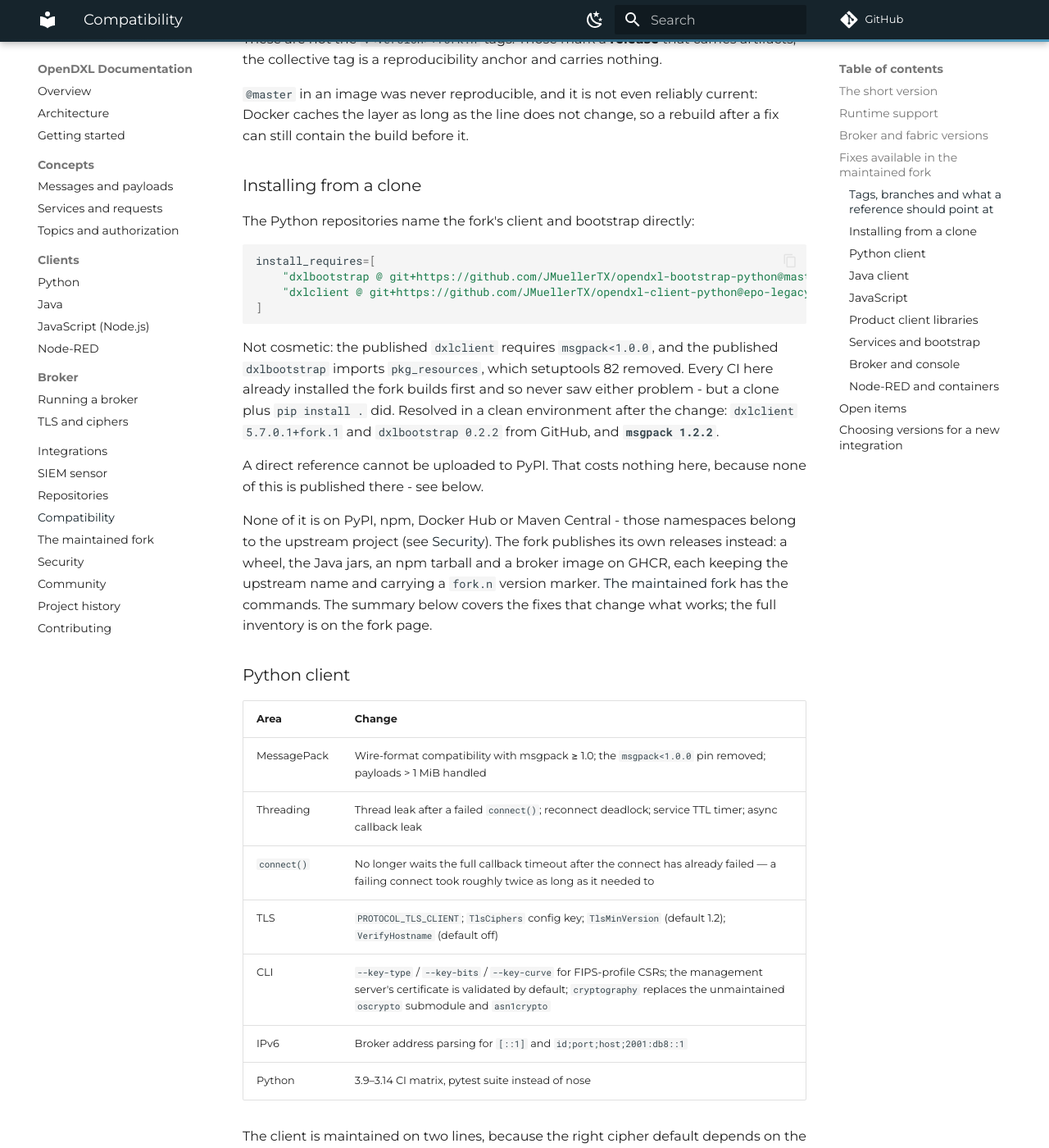
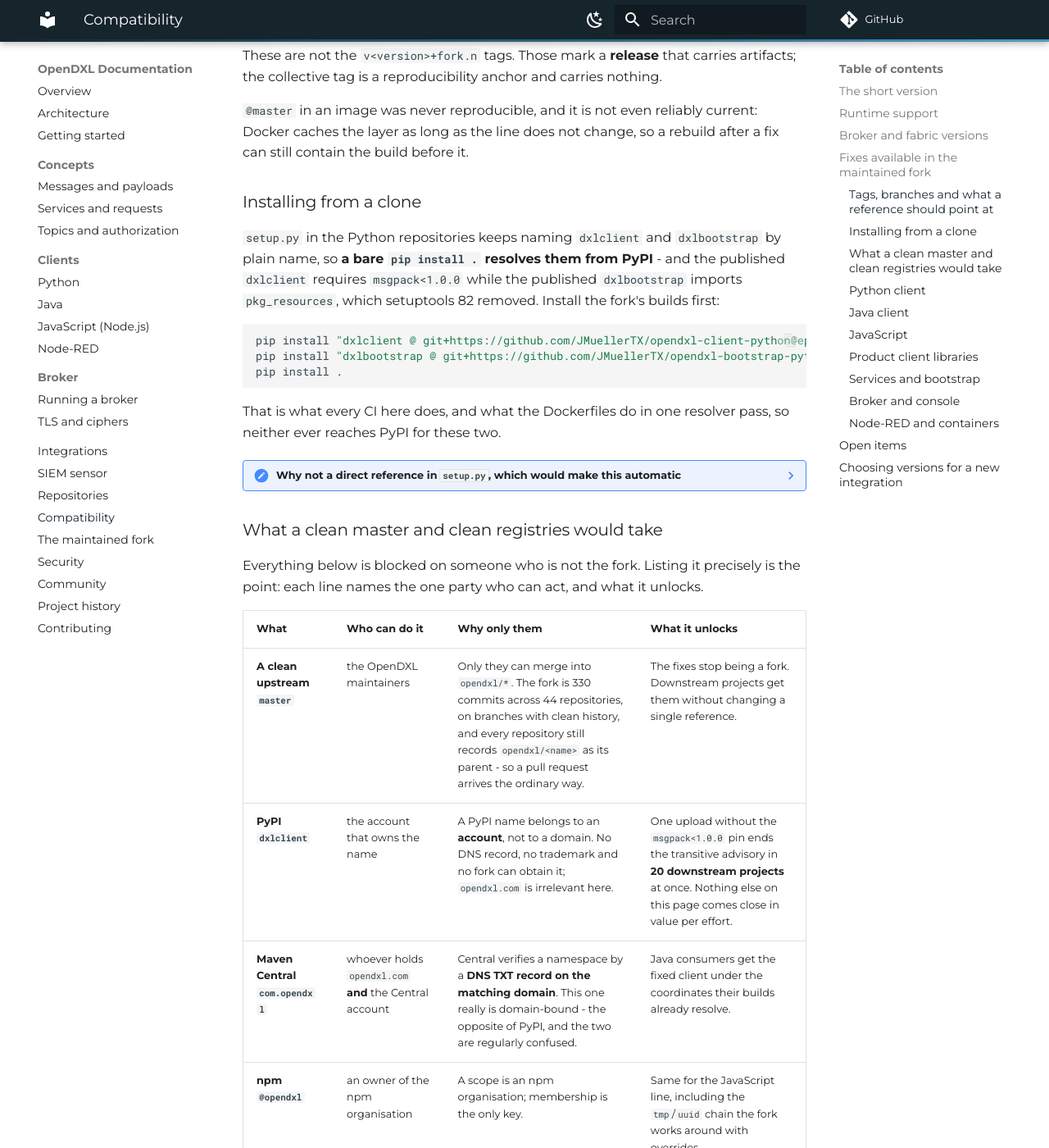
Before and after one commit to JMuellerTX/opendxl-docs, an MkDocs documentation site: the page built from docs/compatibility.md, in a window 1280 px wide and 1400 px high, scrolled down 3266 px. Shown: the whole window at 82% size. Built offline with MkDocs 1.6.1 and Material for MkDocs 9.7.7, drawn with Linux system fonts in a browser that asks for light colours; comment, search, counter and statistics services are not loaded; some of the changed text lies outside the part shown.

Commit message:
Document what a clean master and clean registries would take
The question the fork cannot answer for itself, answered precisely: for each
of upstream master, PyPI, Maven Central and npm, who is the one party that can
act, why only them, and what it unlocks.

The distinction that keeps getting lost: a PyPI name belongs to an account, a
Maven namespace to a domain by DNS TXT record. opendxl.com decides the second
and is irrelevant to the first - so the highest-value step, one dxlclient
release without the msgpack<1.0.0 pin, needs no domain, no legal step and no
coordination with this fork, and removes a transitive advisory from twenty
projects at once.

Also replaces the "Installing from a clone" section written for the direct
references that were reverted today, and keeps the reasoning in a collapsed
note so the next person does not re-try it: four concrete costs, each
reproduced.

Co-Authored-By: Claude Opus 5 <noreply@anthropic.com>

````diff
--- a/docs/compatibility.md
+++ b/docs/compatibility.md
@@ -79,7 +79,7 @@ The fork uses three kinds of git reference, and the difference is deliberate:
 
 | Reference | Where | Why |
 |---|---|---|
-| `fork-2026-09-21` | Dockerfiles | A **collective tag**, one per repository, marking the state at the end of a connected run of sessions. An image has to be reproducible. |
+| `fork-2026-09-21` | Dockerfiles | A **collective tag**, one in each of the 44 repositories the fork changed (`opendxl-build-status` has none, because it has no fork commit), marking the state at the end of a connected run of sessions. An image has to be reproducible. |
 | `fork-2026-09-21-epo-legacy` | Dockerfiles that need the fallback line | The `epo-legacy` branch of the Python client keeps `AES128-SHA256` for brokers older than DXL 6.1.1; `master` is forward secrecy only. One tag for both lines would have moved every image to the other one. |
 | `@master` / `@epo-legacy` | `setup.py`, CI workflows | A branch says which **line** a library needs, not which build shipped. CI tests the tip on purpose. |
 
@@ -92,23 +92,65 @@ can still contain the build before it.
 
 ### Installing from a clone
 
-The Python repositories name the fork's client and bootstrap directly:
+`setup.py` in the Python repositories keeps naming `dxlclient` and `dxlbootstrap` by
+plain name, so **a bare `pip install .` resolves them from PyPI** - and the published
+`dxlclient` requires `msgpack<1.0.0` while the published `dxlbootstrap` imports
+`pkg_resources`, which setuptools 82 removed. Install the fork's builds first:
 
-```python
-install_requires=[
-    "dxlbootstrap @ git+https://github.com/JMuellerTX/opendxl-bootstrap-python@master",
-    "dxlclient @ git+https://github.com/JMuellerTX/opendxl-client-python@epo-legacy",
-]
+```bash
+pip install "dxlclient @ git+https://github.com/JMuellerTX/opendxl-client-python@epo-legacy"
+pip install "dxlbootstrap @ git+https://github.com/JMuellerTX/opendxl-bootstrap-python@master"
+pip install .
 ```
 
-Not cosmetic: the published `dxlclient` requires `msgpack<1.0.0`, and the published
-`dxlbootstrap` imports `pkg_resources`, which setuptools 82 removed. Every CI here
-already installed the fork builds first and so never saw either problem - but a clone
-plus `pip install .` did. Resolved in a clean environment after the change:
-`dxlclient 5.7.0.1+fork.1` and `dxlbootstrap 0.2.2` from GitHub, and **`msgpack 1.2.2`**.
+That is what every CI here does, and what the Dockerfiles do in one resolver pass, so
+neither ever reaches PyPI for these two.
 
-A direct reference cannot be uploaded to PyPI. That costs nothing here, because none of
-this is published there - see below.
+??? note "Why not a direct reference in `setup.py`, which would make this automatic"
+
+    It was tried on 2026-09-21 and reverted the same day. A PEP 508 direct reference
+    does remove the PyPI resolution - measured, `msgpack 1.2.2` instead of `0.6.2` - but
+    it lands in the wheel metadata, and that costs more than it buys:
+
+    * **Images stop building.** Where a Dockerfile resolves the pinned `ARG` URL and `.`
+      in one pass, pip sees two different direct URLs for one project name and fails with
+      `ResolutionImpossible`, even when the versions are identical.
+    * **Offline installs stop working.** The broker and console runtime stages install
+      from pre-built wheels with `--no-index`; a direct URL in the metadata needs `git`
+      and GitHub at install time. An air-gapped or mirrored install - realistic for ePO -
+      fails where a version specifier resolved locally.
+    * **The `master` line becomes uninstallable.** `dxlbootstrap` would hard-require the
+      `epo-legacy` client, so the forward-secrecy-only line could no longer be deployed
+      through these packages at all.
+    * **The pin becomes nominal.** A `pip install .` after the pinned `ARG` re-resolves
+      the branch, so the image no longer matches its own pin.
+
+    The only case a direct reference improves is someone cloning and running
+    `pip install .` without reading anything. That is worth documenting, not worth those
+    four costs. The real fix is one release from upstream - see below.
+
+### What a clean master and clean registries would take
+
+Everything below is blocked on someone who is not the fork. Listing it precisely is the
+point: each line names the one party who can act, and what it unlocks.
+
+| What | Who can do it | Why only them | What it unlocks |
+|---|---|---|---|
+| **A clean upstream `master`** | the OpenDXL maintainers | Only they can merge into `opendxl/*`. The fork is 330 commits across 44 repositories, on branches with clean history, and every repository still records `opendxl/<name>` as its parent - so a pull request arrives the ordinary way. | The fixes stop being a fork. Downstream projects get them without changing a single reference. |
+| **PyPI `dxlclient`** | the account that owns the name | A PyPI name belongs to an **account**, not to a domain. No DNS record, no trademark and no fork can obtain it; `opendxl.com` is irrelevant here. | One upload without the `msgpack<1.0.0` pin ends the transitive advisory in **20 downstream projects** at once. Nothing else on this page comes close in value per effort. |
+| **Maven Central `com.opendxl`** | whoever holds `opendxl.com` **and** the Central account | Central verifies a namespace by a **DNS TXT record on the matching domain**. This one really is domain-bound - the opposite of PyPI, and the two are regularly confused. | Java consumers get the fixed client under the coordinates their builds already resolve. |
+| **npm `@opendxl`** | an owner of the npm organisation | A scope is an npm organisation; membership is the only key. | Same for the JavaScript line, including the `tmp`/`uuid` chain the fork works around with overrides. |
+
+What the fork can do without any of them, and has: publish to **GitHub Releases, GitHub
+Packages and GHCR** under a `fork.n` version marker, and pin its own images to a
+collective tag. What it deliberately will not do is occupy any of those three
+namespaces - a fork publishing under a name it does not own is indistinguishable from
+the supply-chain attack described in
+[Security](security.md#package-names-are-a-security-boundary).
+
+**The order that matters:** the upstream release is worth more than everything else
+combined, it needs no domain, no legal step and no coordination with the fork - and it
+is the one thing the fork cannot substitute for.
 
 None of it is on PyPI, npm, Docker Hub or Maven Central - those namespaces belong to the
 upstream project (see [Security](security.md#package-names-are-a-security-boundary)). The fork
````
